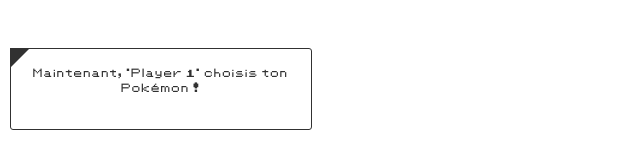
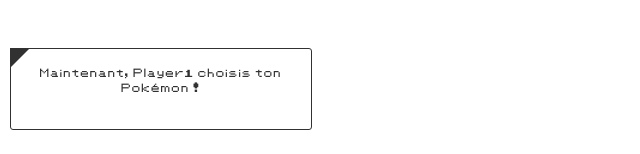
Before and after one commit to yuyangyyy/pokefight, a React (Create React App) app: page / in a window 1280 px wide. Shown: the part 596-750 px from the top of the page, without its empty margins (0-640 px from the left). Built offline with nearby package versions, Linux system fonts and the light colour scheme.

Commit message:
add state for player

```diff
--- a/src/App.js
+++ b/src/App.js
@@ -7,7 +7,7 @@ function App() {
       <DialogBox textDialog="Bienvenue dans l'univers de PokeFight ! Commence par rentrer ton pseudo :" idDialogBox="pseudoPlayer1" firstButton="Valider" placeholder="Pseudo n°1"/>
       <DialogBox textDialog="Qui souhaites-tu affronter ?!" firstButton="Ordinateur" scndButton="Ami"/>
       <DialogBox textDialog="Renseigne le nom de ton ami :" idDialogBox="pseudoPlayer2" firstButton="Valider" placeholder="Pseudo n°2"/>
-      <DialogBox textDialog="Maintenant, 'Player 1' choisis ton Pokémon !" dialogSize="280px" />
+      <DialogBox textDialog="Maintenant, Player1 choisis ton Pokémon !" dialogSize="280px" />
     </div>
   );
 }
--- a/src/components/DialogBox.js
+++ b/src/components/DialogBox.js
@@ -5,6 +5,12 @@ import './DialogBox.css'
 class DialogBox extends React.Component{
     constructor(props){
         super(props)
+        this.state = {firstPlayer: ""}
+        this.handleChange = this.handleChange.bind(this)
+    }
+
+    handleChange(event) {
+        this.setState({firstPlayer: event.target.value})
     }
 
 
@@ -22,6 +28,8 @@ class DialogBox extends React.Component{
                     id={this.idDialogBox}
                     name={this.idDialogBox}
                     type="text"
+                    value={this.state.title}
+                    onChange={this.handleChange}
                     placeholder={this.props.placeholder}/>
                     <div className="button-group">
                         <button className={firsTButtonIsTrue ? "" : "display-none"}>{this.props.firstButton}</button>
```
